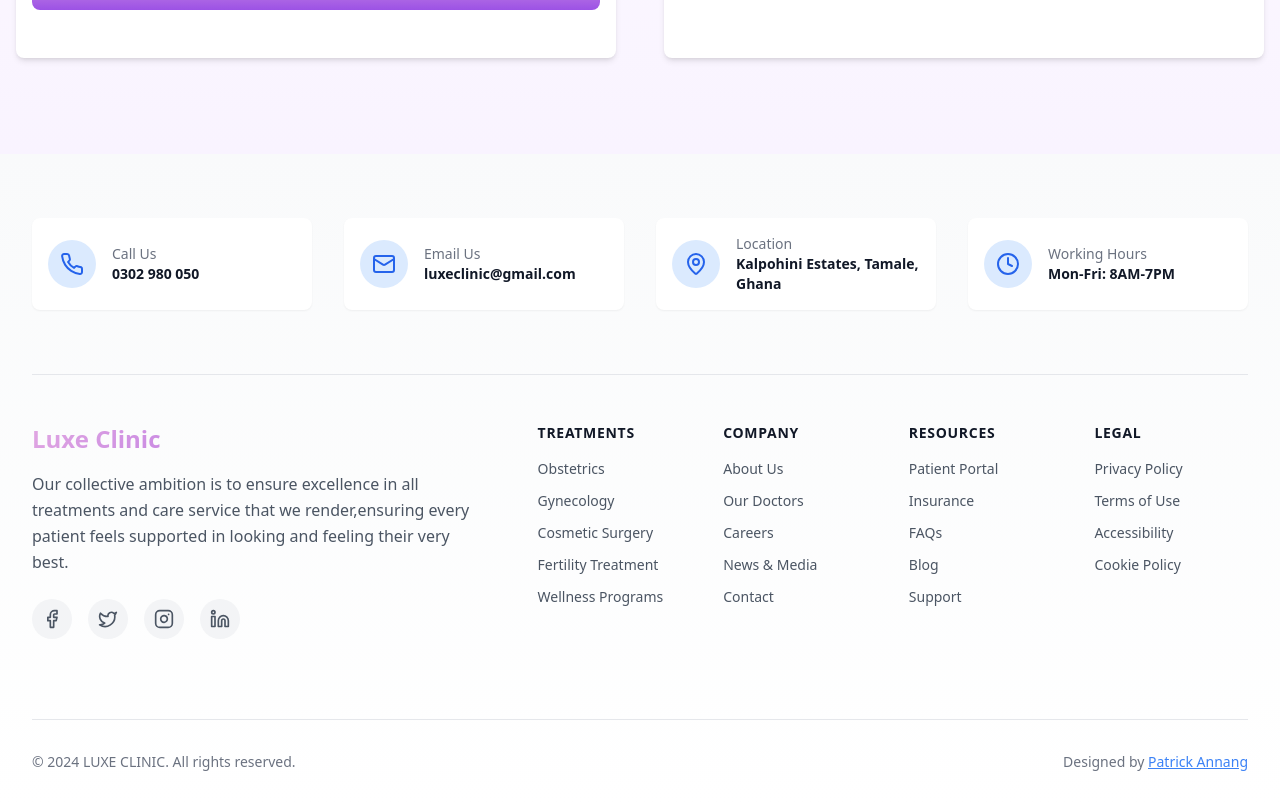
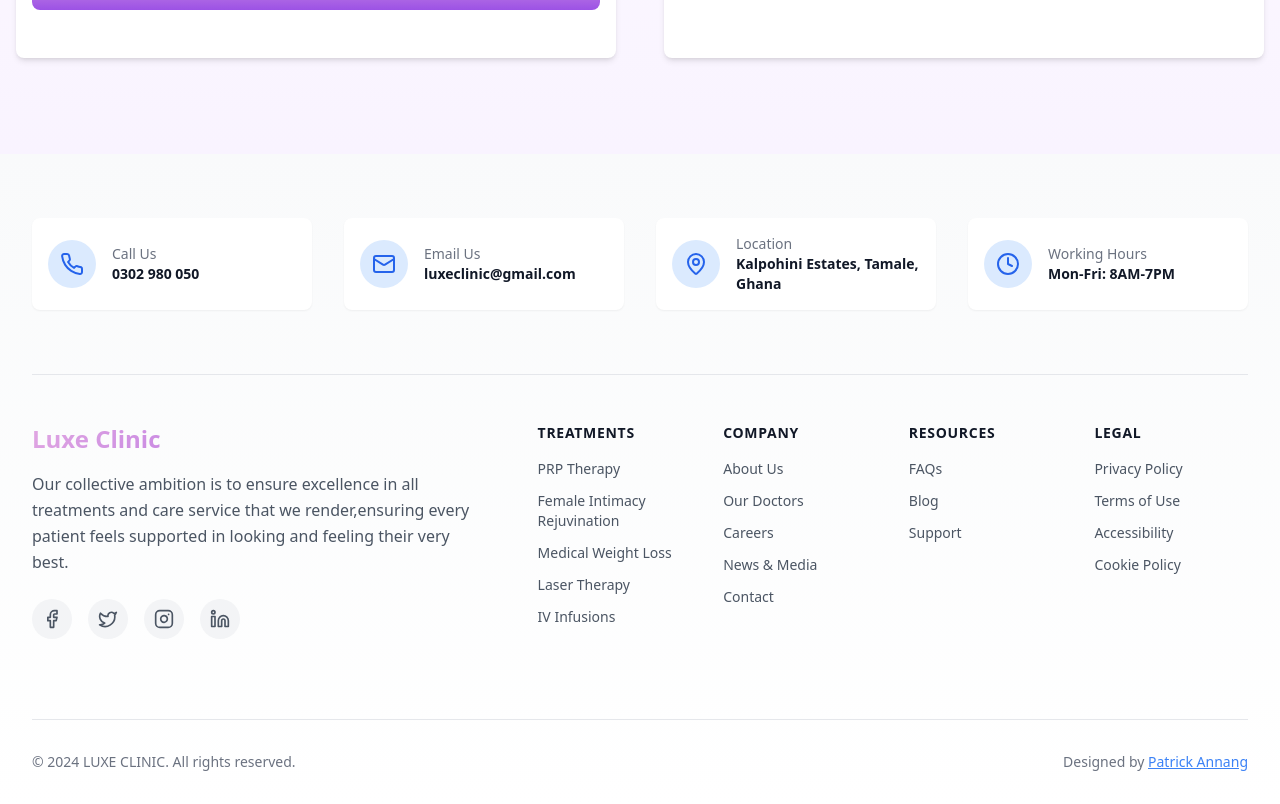
Before and after one commit to amartey-tricky/luxe, a Next.js app: page /contact in a window 1280 px wide. Shown: the part 739-1543 px from the top of the page. Built offline with nearby package versions, Linux system fonts and the light colour scheme.

Commit message:
Update FooterMain.tsx

```diff
--- a/components/footer/FooterMain.tsx
+++ b/components/footer/FooterMain.tsx
@@ -4,11 +4,11 @@ import styles from './styles.module.css';
 
 const footerLinks = {
   services: [
-    { label: "Obstetrics", href: "/services/obstetrics" },
-    { label: "Gynecology", href: "/services/gynecology" },
-    { label: "Cosmetic Surgery", href: "/services/cosmetic" },
-    { label: "Fertility Treatment", href: "/services/fertility" },
-    { label: "Wellness Programs", href: "/services/wellness" }
+    { label: "PRP Therapy", href: "/services/obstetrics" },
+    { label: "Female Intimacy Rejuvination", href: "/services/gynecology" },
+    { label: "Medical Weight Loss", href: "/services/cosmetic" },
+    { label: "Laser Therapy", href: "/services/fertility" },
+    { label: "IV Infusions", href: "/services/wellness" }
   ],
   company: [
     { label: "About Us", href: "/about" },
@@ -18,8 +18,6 @@ const footerLinks = {
     { label: "Contact", href: "/contact" }
   ],
   resources: [
-    { label: "Patient Portal", href: "/portal" },
-    { label: "Insurance", href: "/insurance" },
     { label: "FAQs", href: "/faqs" },
     { label: "Blog", href: "/blog" },
     { label: "Support", href: "/support" }
```
